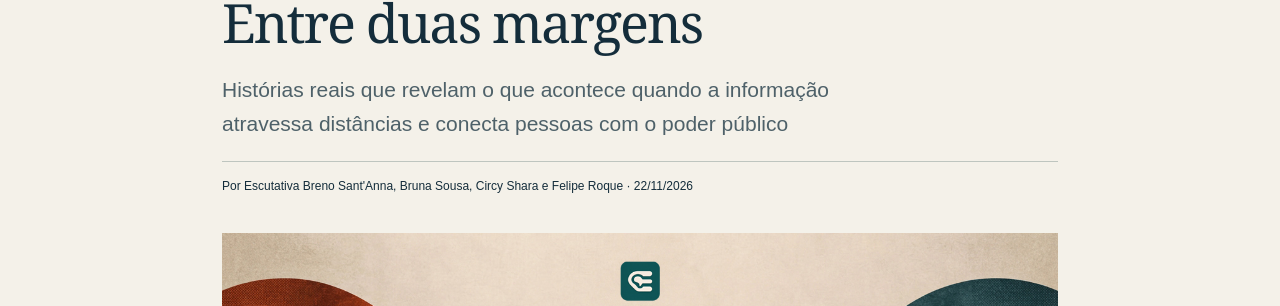
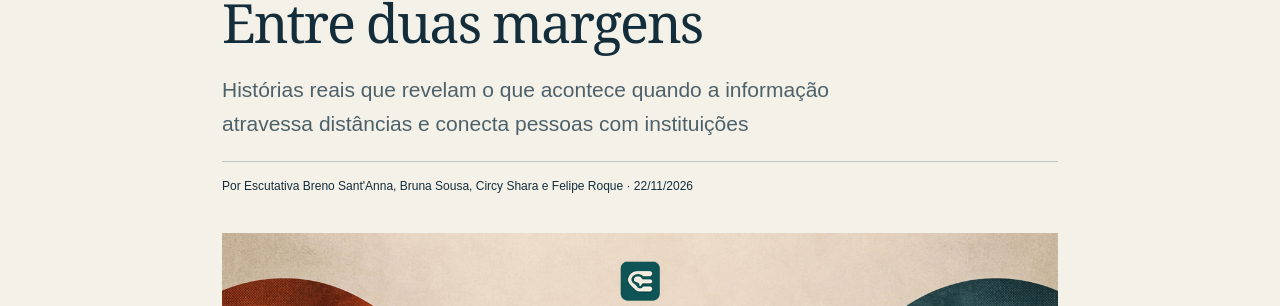
Before and after one commit to iarleyoliveira/ESCUTATIVA, a Jekyll site: the page built from _materias/leia/2026-11-22-leia-entre-duas-margens.md, in a window 1280 px wide and 900 px high, scrolled down 335 px. Shown: the part 182-488 px from the top of the window. Built offline with Jekyll 4.4.1, drawn with Linux system fonts in a browser that asks for light colours; comment, search, counter and statistics services are not loaded.

Commit message:
Update _materias/leia/2026-11-22-leia-entre-duas-margens.md (via Pages CMS)

```diff
--- a/_materias/leia/2026-11-22-leia-entre-duas-margens.md
+++ b/_materias/leia/2026-11-22-leia-entre-duas-margens.md
@@ -2,7 +2,7 @@
 title: Entre duas margens
 category: Reportagem
 description: Histórias reais que revelam o que acontece quando a informação
-  atravessa distâncias e conecta pessoas com o poder público
+  atravessa distâncias e conecta pessoas com instituições
 author: Breno Sant'Anna, Bruna Sousa, Circy Shara e Felipe Roque
 date: 2026-11-22
 cover: /assets/uploads/capa-materia-escrita-1.jpg
```
